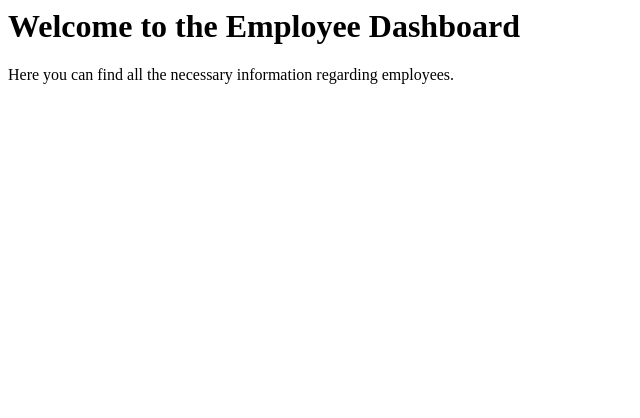
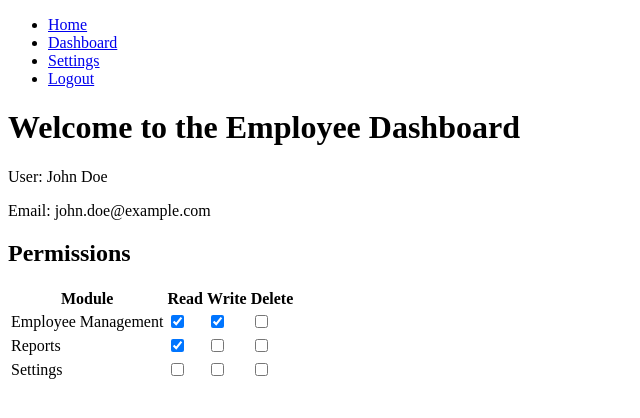
Before and after one commit to mosa2023egypt-hash/afriglobal, a website: page public/employee-dashboard.html in a window 1280 px wide. Shown: the whole page, without its empty margins (0-640 px from the left). Drawn offline with Linux system fonts and the light colour scheme.

Commit message:
Updated employee dashboard HTML with user information, permissions grid, navigation bar, and logout functionality

```diff
--- a/public/employee-dashboard.html
+++ b/public/employee-dashboard.html
@@ -1,10 +1,65 @@
-<html>
+<!DOCTYPE html>
+<html lang="en">
 <head>
+    <meta charset="UTF-8">
+    <meta name="viewport" content="width=device-width, initial-scale=1.0">
     <title>Employee Dashboard</title>
+    <link rel="stylesheet" href="styles.css">
 </head>
 <body>
-    <h1>Welcome to the Employee Dashboard</h1>
-    <p>Here you can find all the necessary information regarding employees.</p>
-    <!-- Add more dashboard content here -->
+    <nav>
+        <ul>
+            <li><a href="#">Home</a></li>
+            <li><a href="#">Dashboard</a></li>
+            <li><a href="#">Settings</a></li>
+            <li><a href="#" onclick="logout()">Logout</a></li>
+        </ul>
+    </nav>
+    <header>
+        <h1>Welcome to the Employee Dashboard</h1>
+        <div id="user-info">
+            <p>User: <span id="username">John Doe</span></p>
+            <p>Email: <span id="email">john.doe@example.com</span></p>
+        </div>
+    </header>
+    <section>
+        <h2>Permissions</h2>
+        <table>
+            <thead>
+                <tr>
+                    <th>Module</th>
+                    <th>Read</th>
+                    <th>Write</th>
+                    <th>Delete</th>
+                </tr>
+            </thead>
+            <tbody>
+                <tr>
+                    <td>Employee Management</td>
+                    <td><input type="checkbox" checked></td>
+                    <td><input type="checkbox" checked></td>
+                    <td><input type="checkbox"></td>
+                </tr>
+                <tr>
+                    <td>Reports</td>
+                    <td><input type="checkbox" checked></td>
+                    <td><input type="checkbox"></td>
+                    <td><input type="checkbox"></td>
+                </tr>
+                <tr>
+                    <td>Settings</td>
+                    <td><input type="checkbox"></td>
+                    <td><input type="checkbox"></td>
+                    <td><input type="checkbox"></td>
+                </tr>
+            </tbody>
+        </table>
+    </section>
+    <script>
+        function logout() {
+            alert('Logging out...');
+            // Add logout functionality here
+        }
+    </script>
 </body>
 </html>
```
